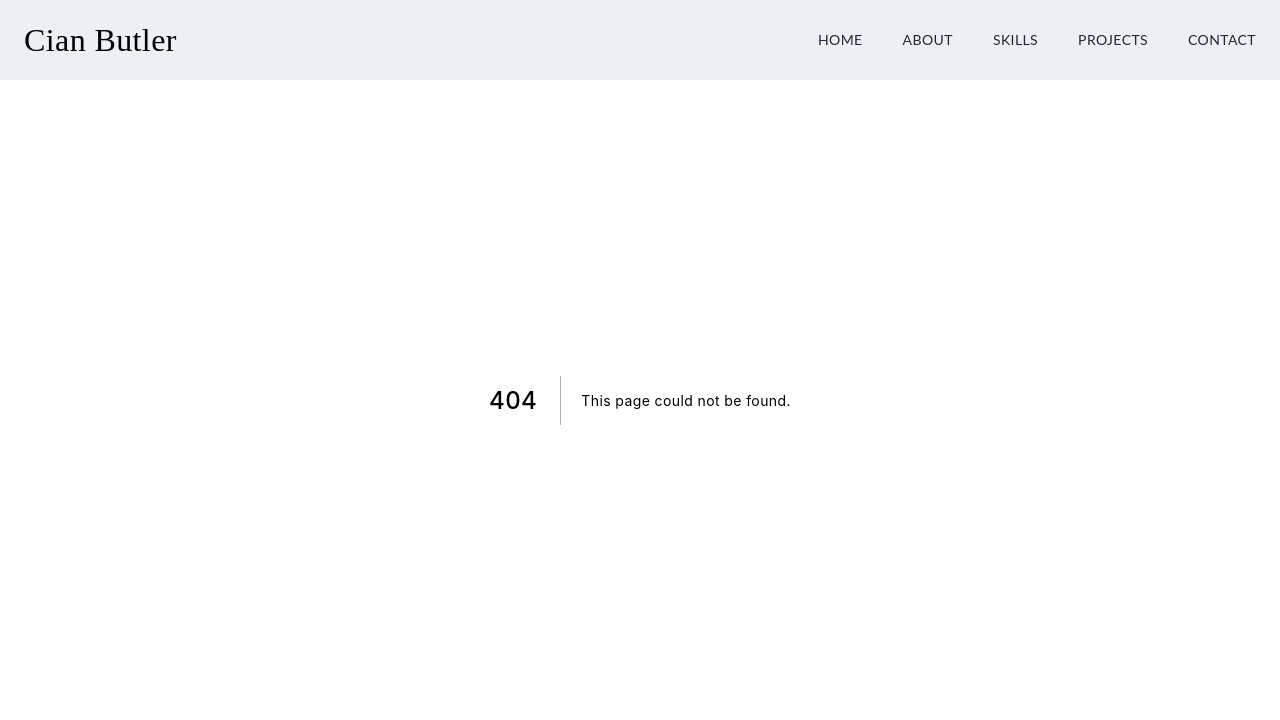
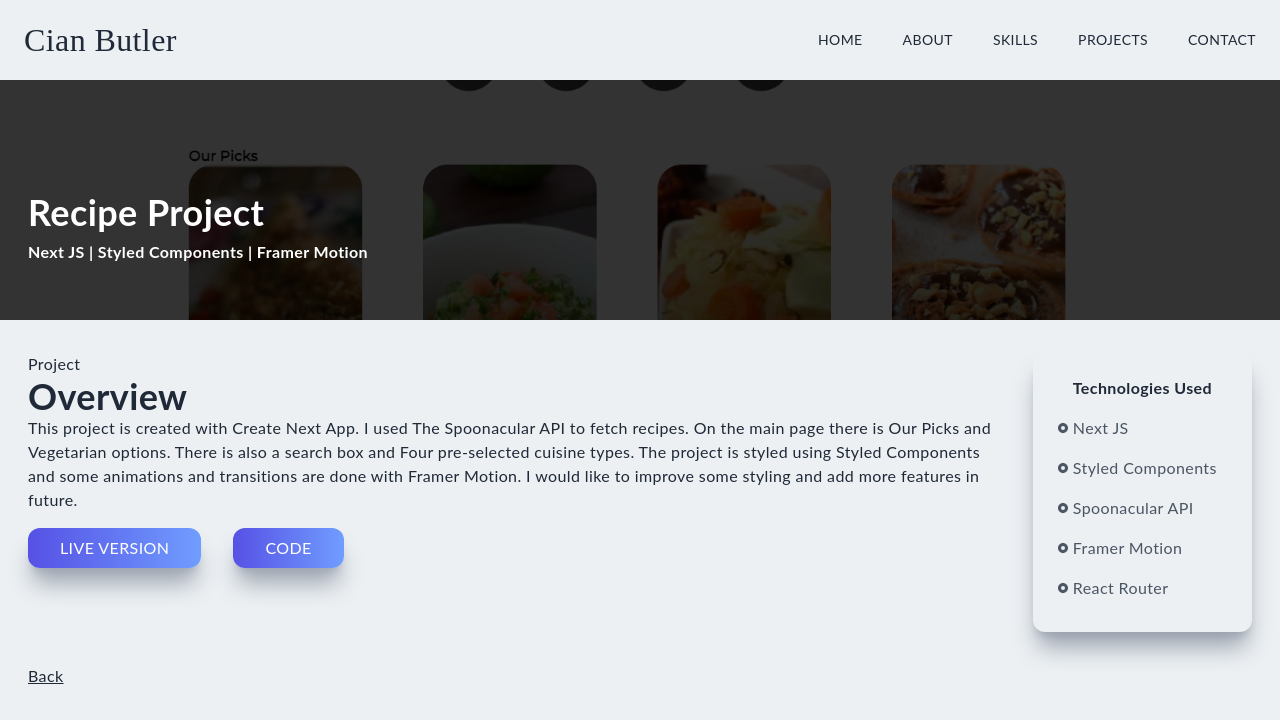
Before and after one commit to ptrbtlr/next-porfolio, a Next.js app: page /recipe in a window 1280 px wide. Before the commit this address had no page. Shown: the top 720 px of the page. Built offline with nearby package versions, Linux system fonts and the light colour scheme.

Commit message:
recipe project added

```diff
--- a/components/Projects.js
+++ b/components/Projects.js
@@ -2,8 +2,9 @@ import Image from "next/image";
 import Link from "next/link";
 import React from "react";
 import cryptoProject from "../public/assets/projects/crypto-project.png";
-import vpnProject from "../public/assets/projects/vpn-project.png"
-import netflixProject from "../public/assets/projects/netflix-project.png"
+import vpnProject from "../public/assets/projects/vpn-project.png";
+import netflixProject from "../public/assets/projects/netflix-project.png";
+import recipeProject from "../public/assets/projects/recipe-project.png";
 import ProjectItem from "./ProjectItem";
 
 const Projects = () => {
@@ -34,10 +35,10 @@ const Projects = () => {
             projectUrl="/netflix"
           />
           <ProjectItem
-            title="In Progress"
-            backgroundImg={cryptoProject}
-            projectTech="React JS | Tailwind"
-            projectUrl="/"
+            title="Recipe Project"
+            backgroundImg={recipeProject}
+            projectTech="Next JS | Styled Components | Framer Motion"
+            projectUrl="/recipe"
           />
         </div>
       </div>
--- /dev/null
+++ b/pages/recipe.js
@@ -0,0 +1,90 @@
+import Image from "next/image";
+import React from "react";
+import recipeProject from "../public/assets/projects/recipe-project.png";
+import { RiRadioButtonFill } from "react-icons/ri";
+import Link from "next/link";
+
+const crypto = () => {
+  return (
+    <div className="w-full">
+      <div className="w-screen h-[30vh] lg:h-[40vh] relative">
+        <div className="absolute top-0 left-0 w-full h-[30vh] lg:h-[40vh] bg-black/80 z-10" />
+        <Image
+          className="absolute z-1"
+          layout="fill"
+          objectFit="cover"
+          src={recipeProject}
+          alt="project picture"
+        />
+        <div className="absolute top-[70%] max-w-[1240px] w-full left-[50%] right-[50%] translate-x-[-50%] translate-y-[-50%] text-white z-10 p-2">
+          <h2 className="py-2">Recipe Project</h2>
+          <h3>Next JS | Styled Components | Framer Motion</h3>
+        </div>
+      </div>
+
+      <div className="max-w-[1240px] mx-auto p-2 grid md:grid-cols-5 gap-8 pt-8">
+        <div className="col-span-4">
+          <p>Project</p>
+          <h2>Overview</h2>
+          <p>
+            This project is created with Create Next App. I used The Spoonacular
+            API to fetch recipes. On the main page there is Our Picks and
+            Vegetarian options. There is also a search box and Four pre-selected
+            cuisine types. The project is styled using Styled Components and
+            some animations and transitions are done with Framer Motion. I would
+            like to improve some styling and add more features in future.
+          </p>
+
+          <a
+            href="https://recipe-project-nine.vercel.app/"
+            target="_blank"
+            rel="noreferrer"
+          >
+            <button className="px-8 py-2 mt-4 mr-8">Live Version</button>
+          </a>
+
+          <a
+            href="https://github.com/ciandevelops/recipe-project"
+            target="_blank"
+            rel="noreferrer"
+          >
+            <button className="px-8 py-2 mt-4 mr-8">Code</button>
+          </a>
+        </div>
+
+        <div className="col-span-4 md:col-span-1 shadow-xl shadow-gray-400 rounded-xl p-4">
+          <div className="p-2">
+            <p className="text-center font-bold pb-2">Technologies Used</p>
+            <div className="grid grid-cols-3 md:grid-cols-1">
+              <p className="text-gray-600 py-2 flex items-center">
+                <RiRadioButtonFill className="pr-1" />
+                Next JS
+              </p>
+              <p className="text-gray-600 py-2 flex items-center">
+                <RiRadioButtonFill className="pr-1" />
+                Styled Components
+              </p>
+              <p className="text-gray-600 py-2 flex items-center">
+                <RiRadioButtonFill className="pr-1" />
+                Spoonacular API
+              </p>
+              <p className="text-gray-600 py-2 flex items-center">
+                <RiRadioButtonFill className="pr-1" />
+                Framer Motion
+              </p>
+              <p className="text-gray-600 py-2 flex items-center">
+                <RiRadioButtonFill className="pr-1" />
+                React Router
+              </p>
+            </div>
+          </div>
+        </div>
+        <Link href="/#projects">
+          <p className="underline cursor-pointer">Back</p>
+        </Link>
+      </div>
+    </div>
+  );
+};
+
+export default crypto;
```
Also changed, not shown: public/assets/projects/recipe-project.png (added).
